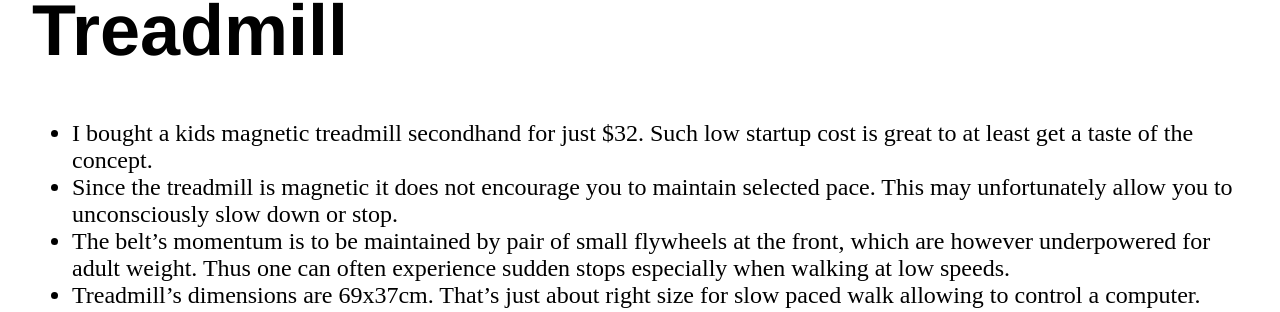
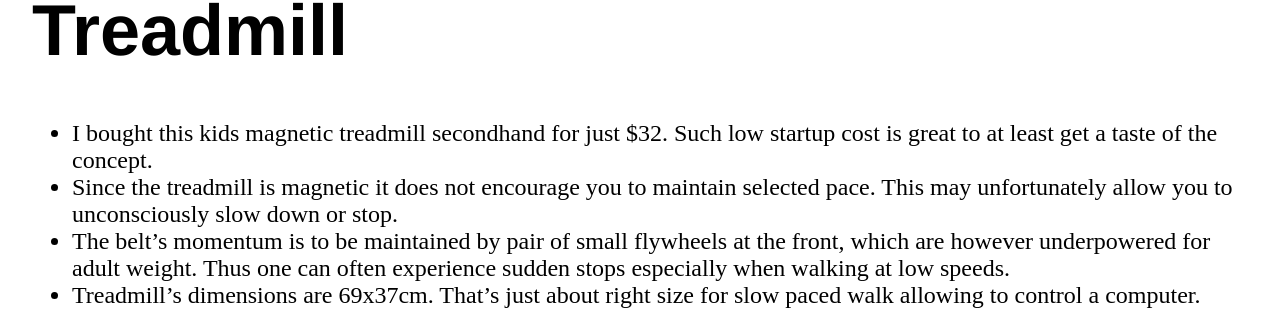
Before and after one commit to vackosar/vackosar.github.io, a Jekyll site: the page built from _posts/2017-12-25-Cheap-And-Tiny-Walking-Desk.md, in a window 1280 px wide. Shown: the part 428-740 px from the top of the page. Built offline with Jekyll 4.4.1, drawn with Linux system fonts in a browser that asks for light colours; comment, search, counter and statistics services are not loaded.

Commit message:
Walking desk

```diff
--- a/_posts/2017-12-25-Cheap-And-Tiny-Walking-Desk.md
+++ b/_posts/2017-12-25-Cheap-And-Tiny-Walking-Desk.md
@@ -7,7 +7,7 @@ date: 2017-12-25
 A review of my walking desk setup.
 
 # Treadmill
-- I bought a kids magnetic treadmill secondhand for just $32. Such low startup cost is great to at least get a taste of the concept.
+- I bought this kids magnetic treadmill secondhand for just $32. Such low startup cost is great to at least get a taste of the concept.
 - Since the treadmill is magnetic it does not encourage you to maintain selected pace. This may unfortunately allow you to unconsciously slow down or stop.
 - The belt's momentum is to be maintained by pair of small flywheels at the front, which are however underpowered for adult weight. Thus one can often experience sudden stops especially when walking at low speeds.
 - Treadmill's dimensions are 69x37cm. That's just about right size for slow paced walk allowing to control a computer.
```
